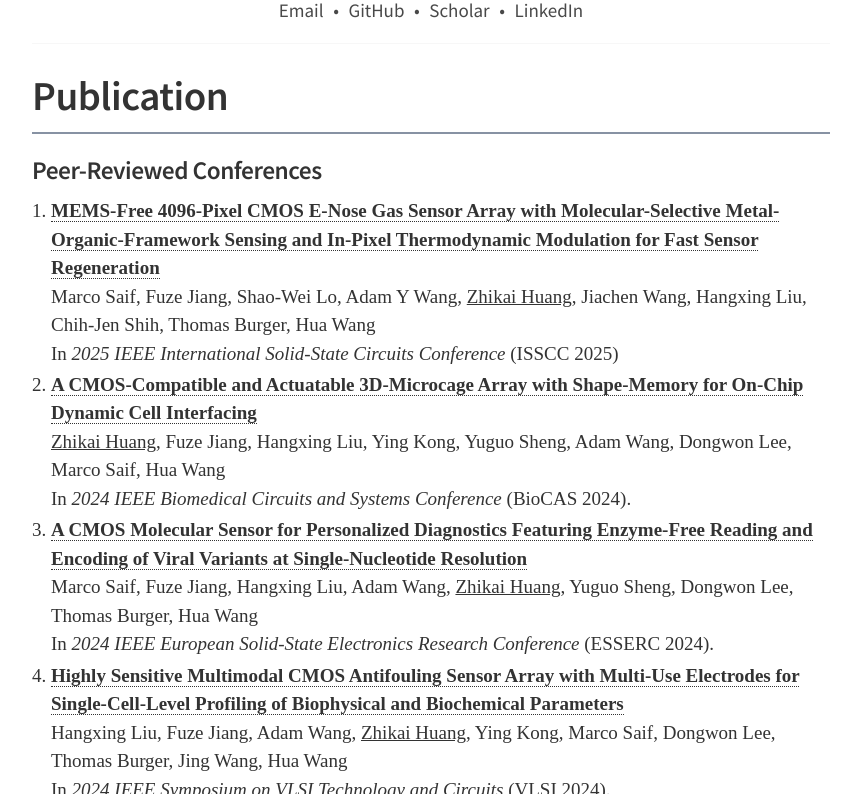
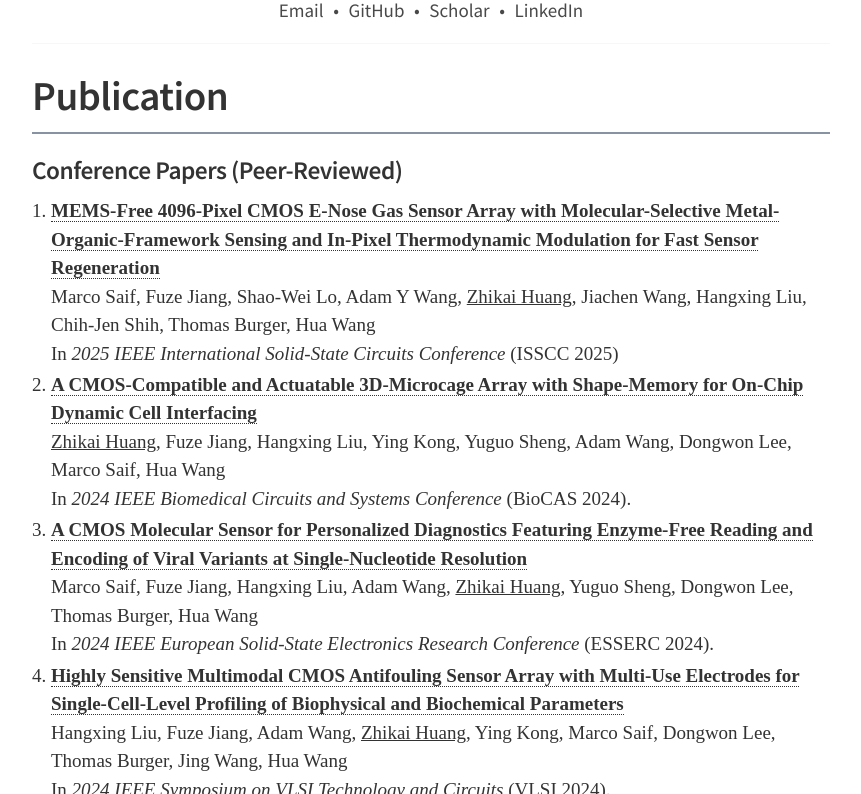
Before and after one commit to cnzhikai/cnzhikai.github.io_20250621, a Jekyll site: the page built from index.markdown, in a window 1280 px wide and 900 px high, scrolled down 425 px, cut to the strip 106-900 px from the top of the window. Shown: the whole strip, without its empty margins (209-1070 px from the left). Built offline with Jekyll 4.4.1, drawn with Linux system fonts in a browser that asks for light colours; nearby versions of some CDN libraries; some web fonts are replaced.

Commit message:
Update index.markdown

```diff
--- a/index.markdown
+++ b/index.markdown
@@ -9,7 +9,7 @@ desc: >-
 ## Publication
 
 
-### Peer-Reviewed Conferences
+### Conference Papers (Peer-Reviewed)
 
 <div>
 <ol>
```
